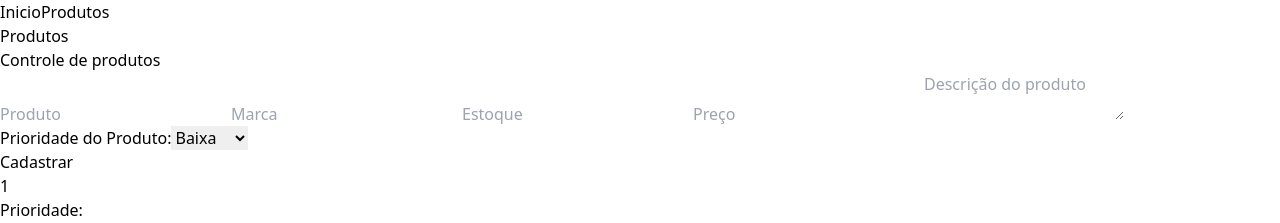
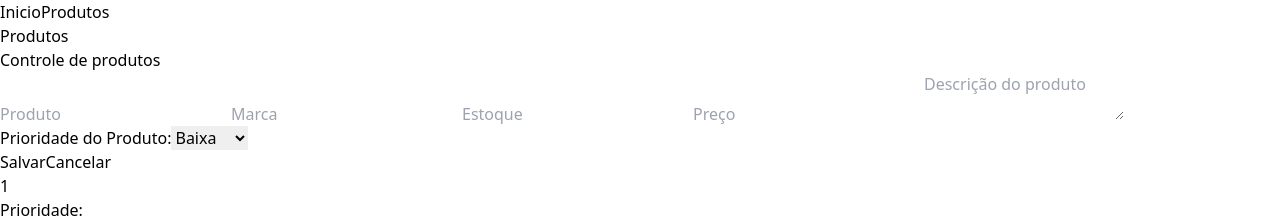
Before and after one commit to Lucashylario/Crud-ReactJS, a React (Vite) app in the folder pagina-cadastro/: page /produtos in a window 1280 px wide. Shown: the top 223 px of the page. Built offline with nearby package versions, Linux system fonts and the light colour scheme.

Commit message:
adicionado botões de cancelar ou salvar edição

```diff
--- a/pagina-cadastro/src/components/Product/steps/ProductForm.jsx
+++ b/pagina-cadastro/src/components/Product/steps/ProductForm.jsx
@@ -29,6 +29,12 @@ export default function ProductForm(props) {
         else {
             return produtoInicial;
         }
+    }
+
+    const handleCancelar = (e) => {
+        e.preventDefault();
+
+        setProduct(productInicial);
     }
 
     return (
@@ -100,19 +106,24 @@ export default function ProductForm(props) {
                     </select>
                 </div>
 
-                <button
-                    className='
-                        w-80
-                        bg-slate-900
-                        mx-auto
-                        text-white
-                        px-10
-                        py-3
-                        rounded-3xl
-                        hover:bg-blue-900
-                        '
-                    onClick={props.handleFormProducts}
-                >Cadastrar</button>
+                {
+                    product.id === 0 ? (
+                    <button
+                        className='w-80 bg-slate-900 mx-auto text-white px-10 py-3 rounded-3xl hover:bg-slate-600'
+                        onClick={props.handleFormProducts}
+                    >Cadastrar</button> )
+                    : (
+                    <>
+                        <button
+                            className='w-80 bg-green-800 mx-auto text-white px-10 py-3 rounded-3xl hover:bg-green-700'
+                            type="submit">Salvar</button>
+
+                        <button
+                            className=' w-80 bg-yellow-800 mx-auto text-white px-10 py-3 rounded-3xl hover:bg-yellow-500'
+                            onClick={handleCancelar}>Cancelar</button>
+                    </> )
+                }
+
             </form>
         </div>
     )
```
